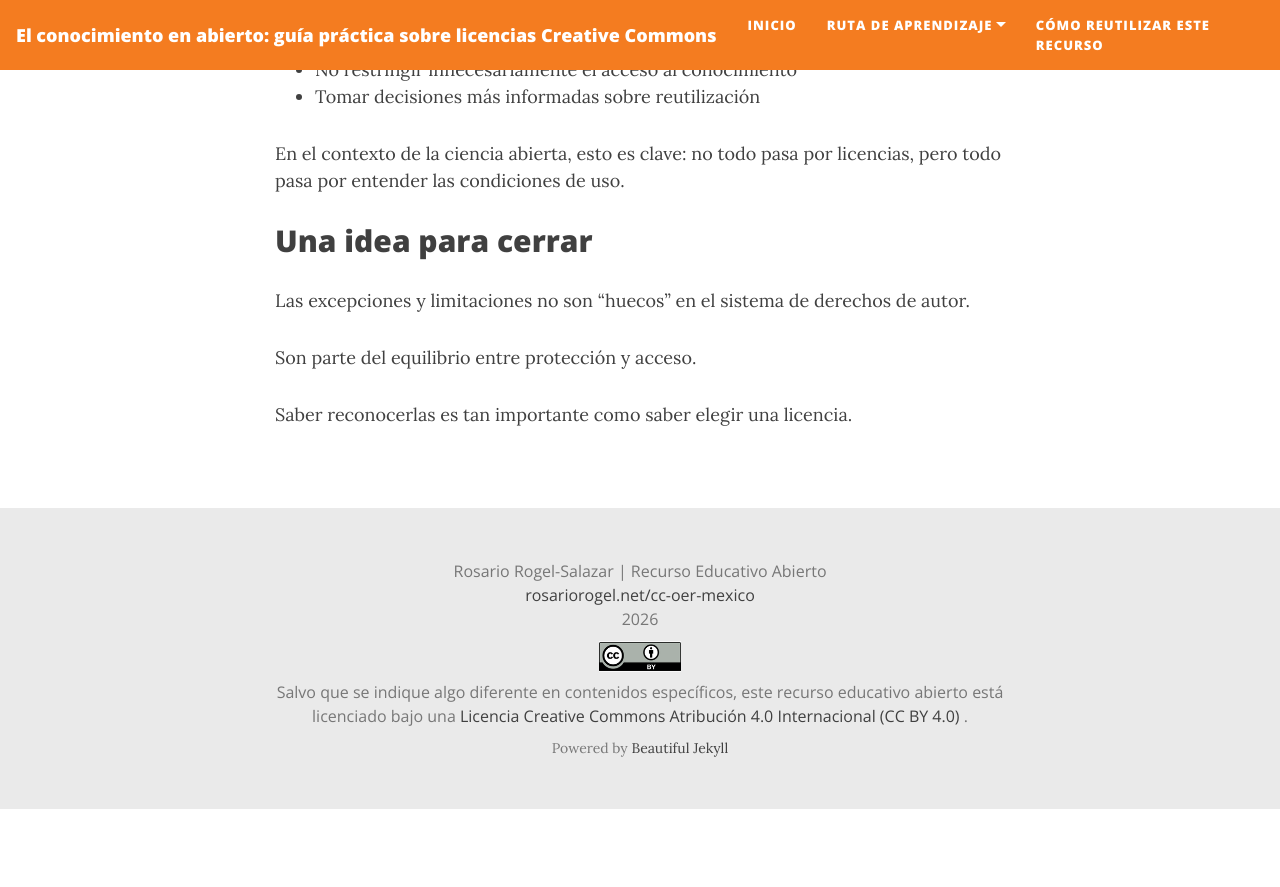
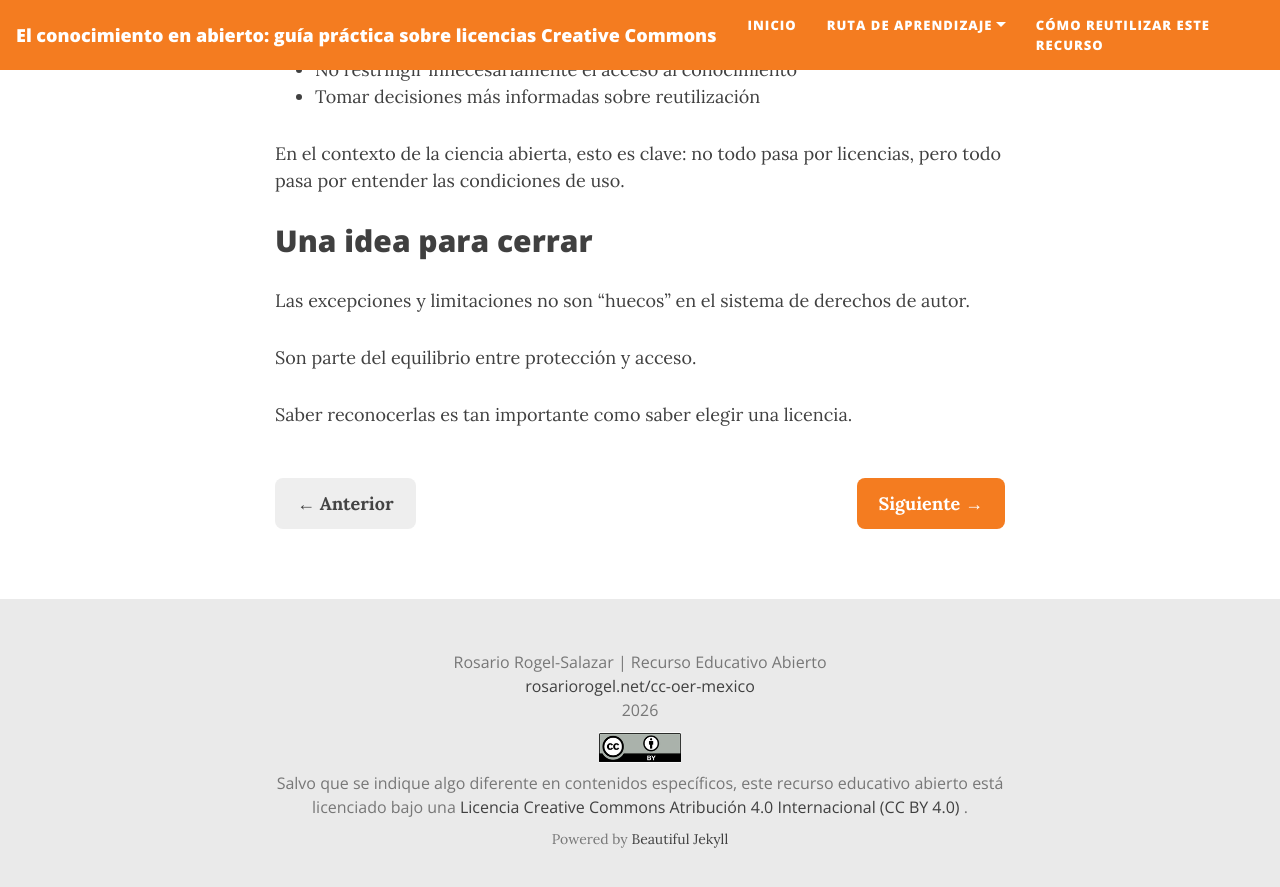
Before and after one commit to rosariorogel/cc-oer-mexico, a Jekyll site: the page built from _pages/excepciones-y-limitaciones.md, in a window 1280 px wide and 900 px high, scrolled down 2678 px. Shown: the top 887 px of the window. Built offline with Jekyll 4.4.1, drawn with Linux system fonts in a browser that asks for light colours; nearby versions of some CDN libraries; before the commit the page ends 3487 px from its top, so only the background shows below that.

Commit message:
Update excepciones-y-limitaciones.md

```diff
--- a/_pages/excepciones-y-limitaciones.md
+++ b/_pages/excepciones-y-limitaciones.md
@@ -97,3 +97,15 @@
 Son parte del equilibrio entre protección y acceso.
 
 Saber reconocerlas es tan importante como saber elegir una licencia.
+
+<div style="display:flex; justify-content:space-between; align-items:center; margin: 50px 0 20px 0; gap:20px; flex-wrap:wrap;">
+  <a href="{{ '/atribucion-tasl/' | relative_url }}"
+     style="display:inline-block; padding:12px 22px; background-color:#eeeeee; color:#444; text-decoration:none; border-radius:8px; font-weight:600;">
+    ← Anterior
+  </a>
+
+  <a href="{{ '/lfda-mexico/' | relative_url }}"
+     style="display:inline-block; padding:12px 22px; background-color:#f47c20; color:white; text-decoration:none; border-radius:8px; font-weight:600;">
+    Siguiente →
+  </a>
+</div>
```
